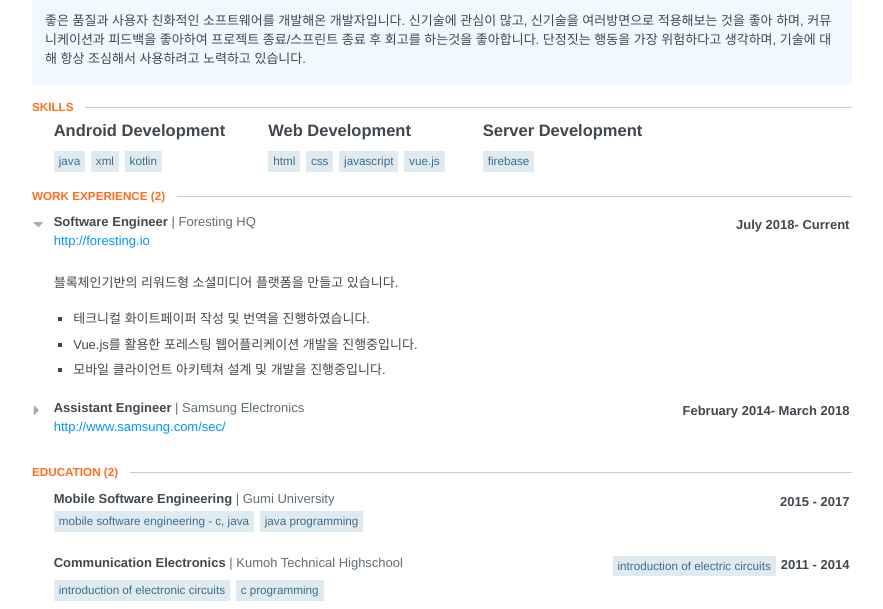
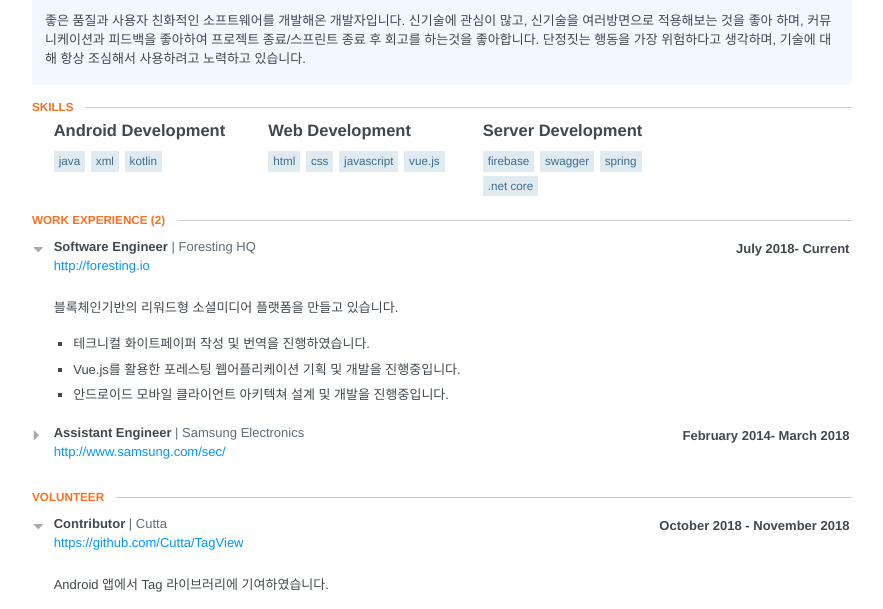
Before and after one commit to TerryJung/Terryjung.github.io, a plain HTML site: page index.html in a window 1280 px wide. Shown: the part 187-796 px from the top of the page, without its empty margins (198-1081 px from the left). Drawn offline with Linux system fonts and the light colour scheme.

Commit message:
Update index.html

```diff
--- a/index.html
+++ b/index.html
@@ -882,6 +882,9 @@ ul.courses li:hover {
     			</h3>
     			 			<ul class="keywords">
     				<li>firebase</li>
+    				<li>swagger</li>
+    				<li>Spring</li>
+    				<li>.Net Core</li>
     			</ul>
     		</div>
     	</section>
@@ -914,8 +917,8 @@ ul.courses li:hover {
             </div>
             <ul class="highlights">
                 <li><p>테크니컬 화이트페이퍼 작성 및 번역을 진행하였습니다.</p></li>
-                <li><p>Vue.js를 활용한 포레스팅 웹어플리케이션 개발을 진행중입니다.</p></li>
-                <li><p>모바일 클라이언트 아키텍쳐 설계 및 개발을 진행중입니다.</p></li>
+                <li><p>Vue.js를 활용한 포레스팅 웹어플리케이션 기획 및 개발을 진행중입니다.</p></li>
+                <li><p>안드로이드 모바일 클라이언트 아키텍쳐 설계 및 개발을 진행중입니다.</p></li>
             </ul>
         	</div>
         </section>
@@ -945,6 +948,48 @@ ul.courses li:hover {
                 <li><p>Samsung Galaxy Smart Cover 의 SDK와 Framework 를 개발 및 유지보수하였습니다. SDK 와 Framework 간의 API 개발부터, 구조개선, 타앱과의 연동부분을 담당하였으며. Window Layer 와 View 의 성능개선을 진행하였고 해외연구원(폴란드, 인도, 베트남)들과의 활발한 협업 으로 영어실력까지 향상시키게 되었습니다.</p></li>
             </ul>
         	</div>
+        </section>
+      </section>
+    </section>
+    <section class="section">
+      <header>
+        <h2 class='section-title'>Volunteer</h2>
+      </header>
+      <section id="volunteer">
+        <section class="volunteer-item">
+
+            <input id="volunteer-item-0" type="checkbox" class="toggle-item" checked="checked" />
+            <label for="volunteer-item-0"></label>
+
+          <header>
+            <div class="header-left">
+              <div class="position">
+                Contributor
+              </div>
+              <div class="organization">
+                Cutta
+              </div>
+            </div>
+            <div class="date">
+              <span class="startDate">
+              October 2018
+              </span>
+              <span class="endDate">
+              - November 2018
+              </span>
+            </div>
+          </header>
+          <div class="website">
+            <a target="_blank" href="https://github.com/Cutta/TagView">https://github.com/Cutta/TagView</a>
+          </div>
+          <div class="item">
+            <div class="summary">
+              <p><p>Android 앱에서 Tag 라이브러리에 기여하였습니다.</p></p>
+            </div>
+            <ul class="highlights">
+              <li><p>Tag class 에서 OOP 원칙을 위배하는 멤버변수 직접 접근을 하고 있어 캡슐화를 진행하였습니다.  <a target='_blank' href='https://github.com/Cutta/TagView/pull/52'>Pull Request</a></p></li>
+            </ul>
+          </div>
         </section>
       </section>
     </section>
```
